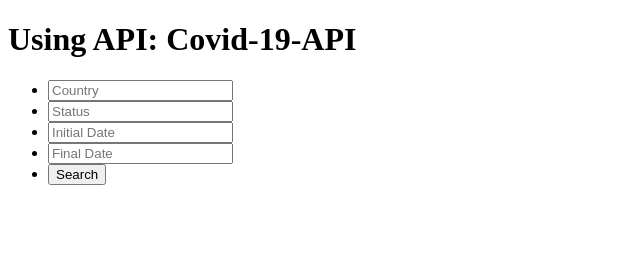
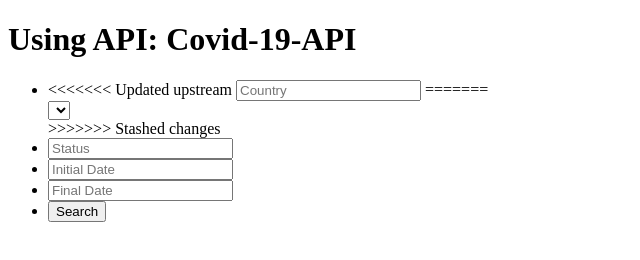
Before and after one commit to gerpaxbc/Dashboard, a website: page front/index.html in a window 1280 px wide. Shown: the whole page, without its empty margins (0-640 px from the left). Drawn offline with nearby package versions, Linux system fonts and the light colour scheme.

Commit message:
Nueva versión
Datos de países

```diff
--- a/front/index.html
+++ b/front/index.html
@@ -23,7 +23,15 @@
                          If you use bootstrap maybe could you use "Single button" -->
                     <ul>
                         <li>
+<<<<<<< Updated upstream
                             <input type="text" class="input" id="data-country" name="data-country" placeholder="Country">
+=======
+                            <div class="select">
+                                <select  id="data-country">
+                                </select>
+                            </div>
+
+>>>>>>> Stashed changes
                         </li>
                         <li>
                             <input type="text" class="input" id="data-status" name="data-status" placeholder="Status">
```
